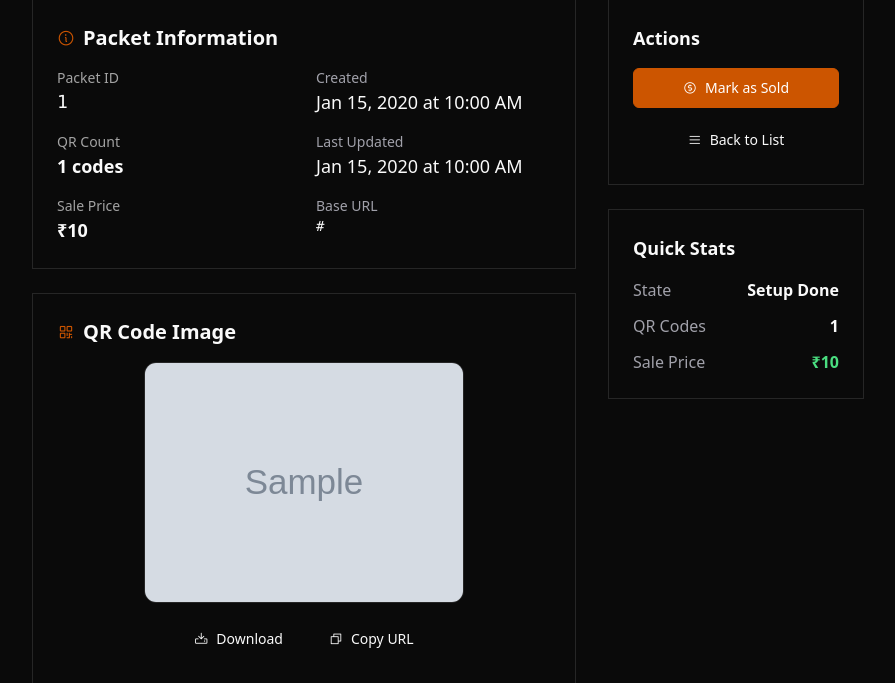
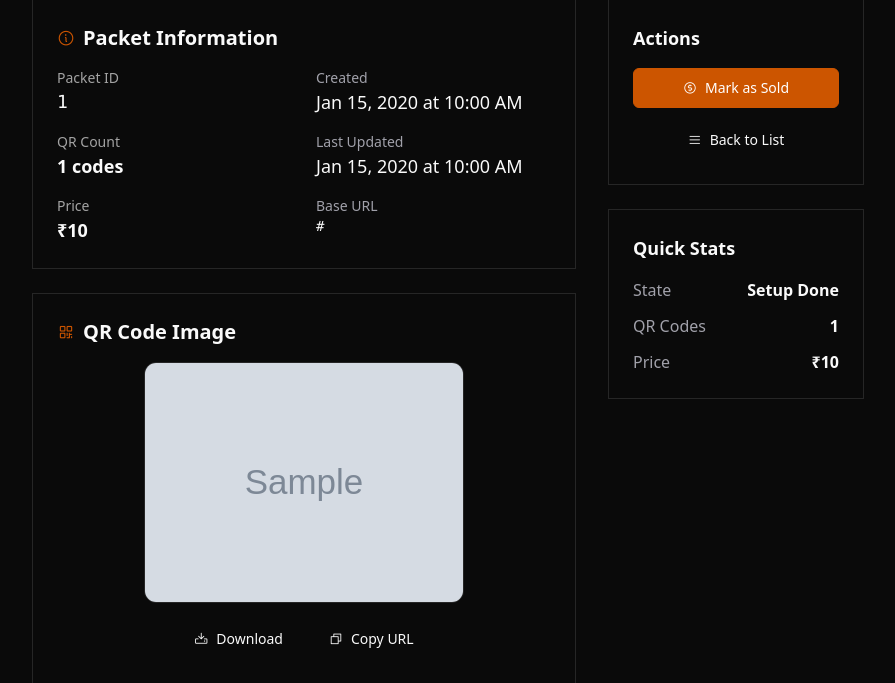
Before and after one commit to KrishnaKumarSoni/Kyuaar-01, a Flask app: template templates/packets/view.html in a window 1280 px wide. Shown: the part 182-865 px from the top of the page, without its empty margins (192-1087 px from the left). Run offline with Flask 3, Linux system fonts and the light colour scheme; the template is opened without the code that fills it: most values are stand-ins (such as "Sample title", 1, 10 or a date in 2020); grey boxes marked "Sample" are stand-in pictures; some libraries are stand-ins or nearby versions.

Commit message:
Fix: Display packet prices correctly in templates
- Fixed packet view template to show 'price' field for unsold packets
- Updated packet list template to display base prices properly
- Added proper logic to show sale_price only when packet is sold
- Changed labels from 'Sale Price' to 'Price' for clarity
- Ensures prices set during creation (₹500 default) are visible

🤖 Generated with [Claude Code](https://claude.ai/code)

Co-Authored-By: Claude <noreply@anthropic.com>

```diff
--- a/templates/packets/list.html
+++ b/templates/packets/list.html
@@ -57,9 +57,12 @@
                             </td>
                             <td class="p-4">
                                 <div class="text-sm">
-                                    {% if packet.sale_price %}
+                                    {% if packet.is_sold() and packet.sale_price %}
                                         <p class="font-medium text-foreground">₹{{ packet.sale_price|int }}</p>
                                         <p class="text-xs text-zinc-400">Sale price</p>
+                                    {% elif packet.price %}
+                                        <p class="font-medium text-foreground">₹{{ packet.price|int }}</p>
+                                        <p class="text-xs text-zinc-400">Base price</p>
                                     {% else %}
                                         <p class="font-medium text-zinc-400">Not set</p>
                                         <p class="text-xs text-zinc-400">{{ packet.qr_count }} QR codes</p>
--- a/templates/packets/view.html
+++ b/templates/packets/view.html
@@ -47,10 +47,12 @@
                             <p class="text-lg font-semibold text-foreground">{{ packet.qr_count }} codes</p>
                         </div>
                         <div>
-                            <p class="text-sm text-muted-foreground">Sale Price</p>
+                            <p class="text-sm text-muted-foreground">Price</p>
                             <p class="text-lg font-semibold text-foreground">
-                                {% if packet.sale_price %}
+                                {% if packet.is_sold() and packet.sale_price %}
                                     ₹{{ packet.sale_price|int }}
+                                {% elif packet.price %}
+                                    ₹{{ packet.price|int }}
                                 {% else %}
                                     <span class="text-zinc-400">Not set</span>
                                 {% endif %}
@@ -127,7 +129,7 @@
                     <div class="space-y-4">
                         <div>
                             <p class="text-sm text-zinc-400">Sale Price</p>
-                            <p class="text-lg font-semibold">₹{{ packet.sale_price|int if packet.sale_price else 'Not set' }}</p>
+                            <p class="text-lg font-semibold">₹{{ packet.sale_price|int if packet.sale_price else packet.price|int if packet.price else 'Not set' }}</p>
                         </div>
                         <div>
                             <p class="text-sm text-zinc-400">Sale Date</p>
@@ -220,10 +222,15 @@
                         <span class="text-zinc-400">QR Codes</span>
                         <span class="font-semibold">{{ packet.qr_count }}</span>
                     </div>
-                    {% if packet.sale_price %}
+                    {% if packet.is_sold() and packet.sale_price %}
                     <div class="flex items-center justify-between">
                         <span class="text-zinc-400">Sale Price</span>
                         <span class="font-semibold text-green-400">₹{{ packet.sale_price|int }}</span>
+                    </div>
+                    {% elif packet.price %}
+                    <div class="flex items-center justify-between">
+                        <span class="text-zinc-400">Price</span>
+                        <span class="font-semibold">₹{{ packet.price|int }}</span>
                     </div>
                     {% endif %}
                 </div>
```
